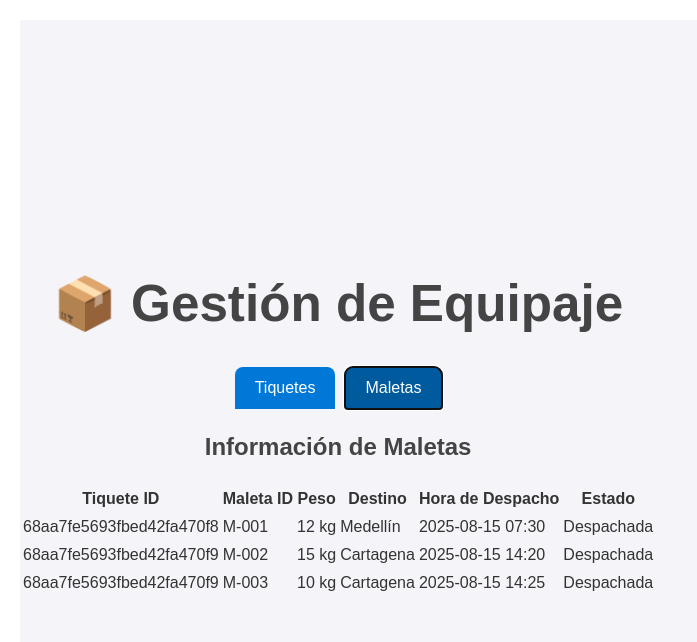
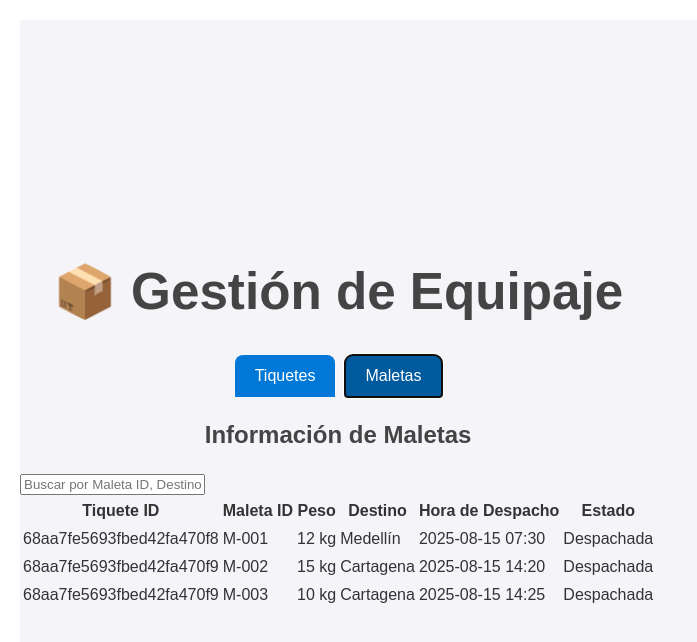
Before and after one commit to JulianRosales07/competitiva, a React (Vite) app in the folder fronEquipaje/: page / in a window 1280 px wide. Both pictures are taken after a click on the button "Maletas". Shown: the top 642 px of the page, without its empty margins (0-697 px from the left). Built offline with nearby package versions, Linux system fonts and the light colour scheme.

Commit message:
feat: agregar funcionalidad de búsqueda en el componente Maletas

```diff
--- a/fronEquipaje/src/components/Maletas.jsx
+++ b/fronEquipaje/src/components/Maletas.jsx
@@ -3,6 +3,7 @@ import data from "../data/Equipaje.json";
 
 function Maletas() {
     const [maletas, setMaletas] = useState([]);
+    const [busqueda, setBusqueda] = useState("");
 
     useEffect(() => {
         const todas = data.flatMap(item =>
@@ -11,9 +12,21 @@ function Maletas() {
         setMaletas(todas);
     }, []);
 
+    const filtradas = maletas.filter(m =>
+        m.maleta_id.toLowerCase().includes(busqueda.toLowerCase()) ||
+        m.destino.toLowerCase().includes(busqueda.toLowerCase()) ||
+        m.estado.toLowerCase().includes(busqueda.toLowerCase())
+    );
+
     return (
         <div>
             <h2>Información de Maletas</h2>
+            <input
+                type="text"
+                placeholder="Buscar por Maleta ID, Destino o Estado..."
+                value={busqueda}
+                onChange={e => setBusqueda(e.target.value)}
+            />
             <table>
                 <thead>
                     <tr>
@@ -26,7 +39,7 @@ function Maletas() {
                     </tr>
                 </thead>
                 <tbody>
-                    {maletas.map((m, index) => (
+                    {filtradas.map((m, index) => (
                         <tr key={index}>
                             <td>{m.tiquete_id}</td>
                             <td>{m.maleta_id}</td>
```
